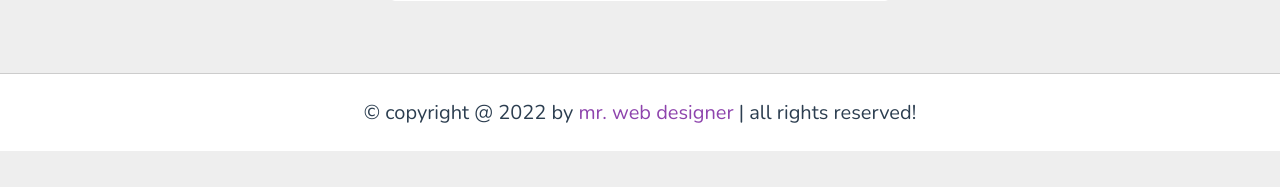
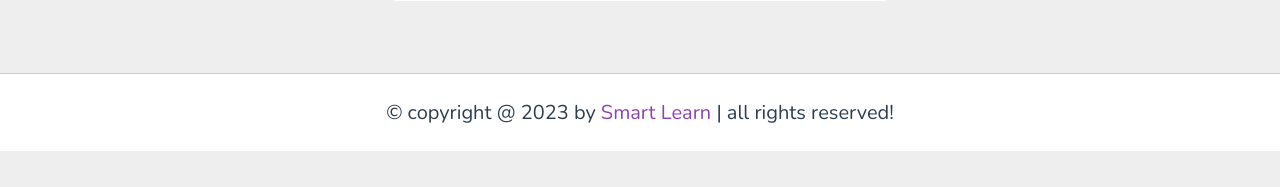
Before and after one commit to BlutzerZ/SiCourse, a Flask app: page /register in a window 1280 px wide. Shown: the part 613-800 px from the top of the page. Run offline with Flask 3, Linux system fonts and the light colour scheme; some libraries are stand-ins or nearby versions.

Commit message:
change footer

```diff
--- a/templates/admin-course-create.html
+++ b/templates/admin-course-create.html
@@ -98,7 +98,7 @@
 
    <footer class="footer">
 
-      &copy; copyright @ 2022 by <span>mr. web designer</span> | all rights reserved!
+      &copy; copyright @ 2023 by <span>Smart Learn</span> | all rights reserved!
 
    </footer>
 
--- a/templates/admin-course-edit.html
+++ b/templates/admin-course-edit.html
@@ -101,7 +101,7 @@
 
     <footer class="footer">
 
-        &copy; copyright @ 2022 by <span>mr. web designer</span> | all rights reserved!
+        &copy; copyright @ 2023 by <span>Smart Learn</span> | all rights reserved!
 
     </footer>
 
--- a/templates/admin-course.html
+++ b/templates/admin-course.html
@@ -115,7 +115,7 @@
 
     <footer class="footer">
 
-        &copy; copyright @ 2022 by <span>mr. web designer</span> | all rights reserved!
+        &copy; copyright @ 2023 by <span>Smart Learn</span> | all rights reserved!
 
     </footer>
 
--- a/templates/admin-home.html
+++ b/templates/admin-home.html
@@ -143,7 +143,7 @@
 
    <footer class="footer">
 
-      &copy; copyright @ 2022 by <span>mr. web designer</span> | all rights reserved!
+      &copy; copyright @ 2023 by <span>Smart Learn</span> | all rights reserved!
 
    </footer>
 
--- a/templates/admin-submission.html
+++ b/templates/admin-submission.html
@@ -121,7 +121,7 @@
 
     <footer class="footer">
 
-        &copy; copyright @ 2022 by <span>mr. web designer</span> | all rights reserved!
+        &copy; copyright @ 2023 by <span>Smart Learn</span> | all rights reserved!
 
     </footer>
 
--- a/templates/contact.html
+++ b/templates/contact.html
@@ -104,7 +104,7 @@
 
    <footer class="footer">
 
-      &copy; copyright @ 2022 by <span>mr. web designer</span> | all rights reserved!
+      &copy; copyright @ 2023 by <span>Smart Learn</span> | all rights reserved!
 
    </footer>
 
--- a/templates/course-content.html
+++ b/templates/course-content.html
@@ -127,7 +127,7 @@
 
    <footer class="footer">
 
-      &copy; copyright @ 2022 by <span>mr. web designer</span> | all rights reserved!
+      &copy; copyright @ 2023 by <span>Smart Learn</span> | all rights reserved!
 
    </footer>
 
--- a/templates/courses.html
+++ b/templates/courses.html
@@ -112,7 +112,7 @@
 
    <footer class="footer">
 
-      &copy; copyright @ 2022 by <span>mr. web designer</span> | all rights reserved!
+      &copy; copyright @ 2023 by <span>Smart Learn</span> | all rights reserved!
 
    </footer>
 
--- a/templates/home.html
+++ b/templates/home.html
@@ -118,7 +118,7 @@
 
    <footer class="footer">
 
-      &copy; copyright @ 2022 by <span>mr. web designer</span> | all rights reserved!
+      &copy; copyright @ 2023 by <span>Smart Learn</span> | all rights reserved!
 
    </footer>
 
--- a/templates/login.html
+++ b/templates/login.html
@@ -66,7 +66,7 @@
 
    <footer class="footer">
 
-      &copy; copyright @ 2022 by <span>mr. web designer</span> | all rights reserved!
+      &copy; copyright @ 2023 by <span>Smart Learn</span> | all rights reserved!
 
    </footer>
 
--- a/templates/register.html
+++ b/templates/register.html
@@ -54,7 +54,7 @@
 
     <footer class="footer">
 
-        &copy; copyright @ 2022 by <span>mr. web designer</span> | all rights reserved!
+        &copy; copyright @ 2023 by <span>Smart Learn</span> | all rights reserved!
 
     </footer>
 
--- a/templates/update-profile.html
+++ b/templates/update-profile.html
@@ -100,7 +100,7 @@
 
    <footer class="footer">
 
-      &copy; copyright @ 2022 by <span>mr. web designer</span> | all rights reserved!
+      &copy; copyright @ 2023 by <span>Smart Learn</span> | all rights reserved!
 
    </footer>
 
```
